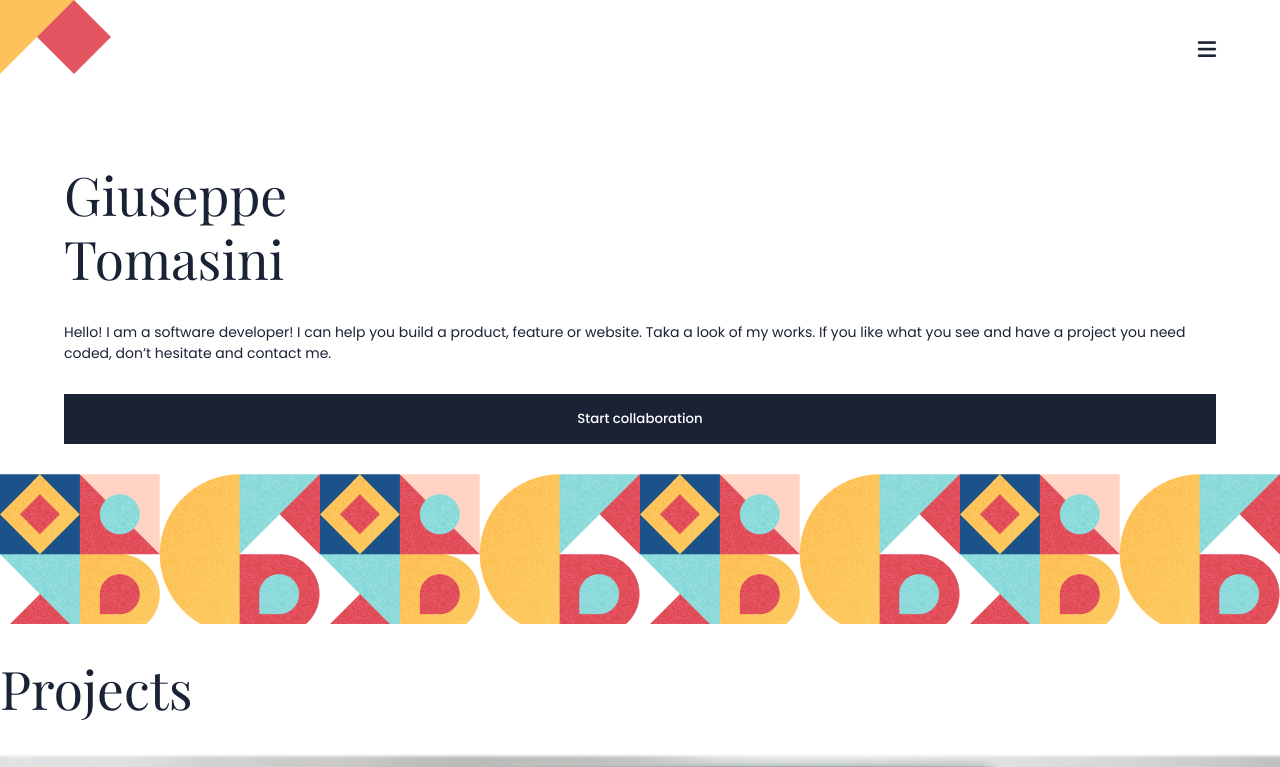
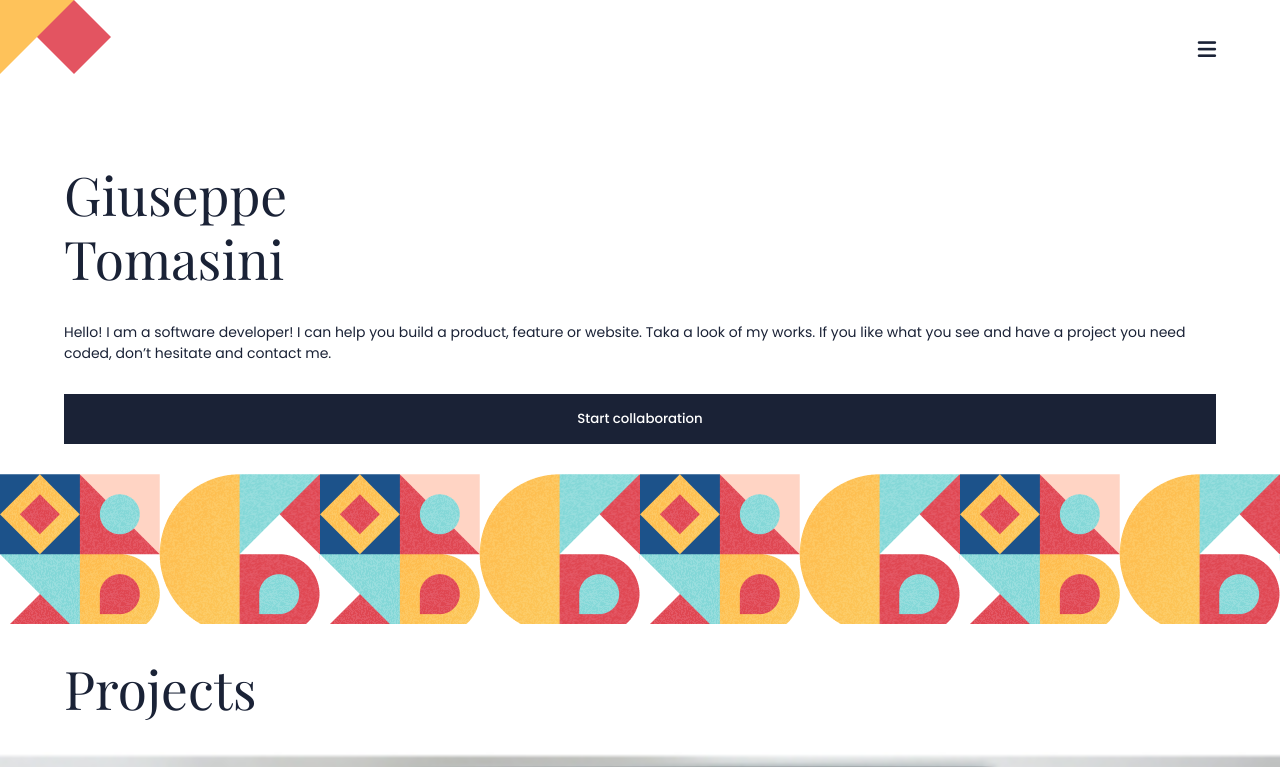
Before and after one commit to GiuseppeTG/Portfolio-Project, a website: page index.html in a window 1280 px wide. Shown: the top 767 px of the page. Drawn offline with nearby package versions, Linux system fonts and the light colour scheme.

Commit message:
Fix projects tile margin

```diff
--- a/index.html
+++ b/index.html
@@ -42,7 +42,7 @@
     <!-- WORK SECTION -->
 
     <section class="work-section work-section-grid">
-      <header class="section-header">
+      <header class="section-header work-section-header">
         <h1>Projects</h1>
       </header>
         <div class="project-container">
@@ -111,7 +111,7 @@
 
     <section class="about-myself-section">
       <div class="about-container">
-        <header class="section-header projects-header">
+        <header class="section-header about-header">
           <h1>About</h1>
         </header>
         <div class="about-myself-container">
--- a/styles.css
+++ b/styles.css
@@ -81,6 +81,10 @@ main {
 .work-section-grid {
   display: grid;
   grid-template-columns: auto;
+}
+
+.work-section-header h1 {
+  margin: 32px 5%;
 }
 
 .project-container {
```
